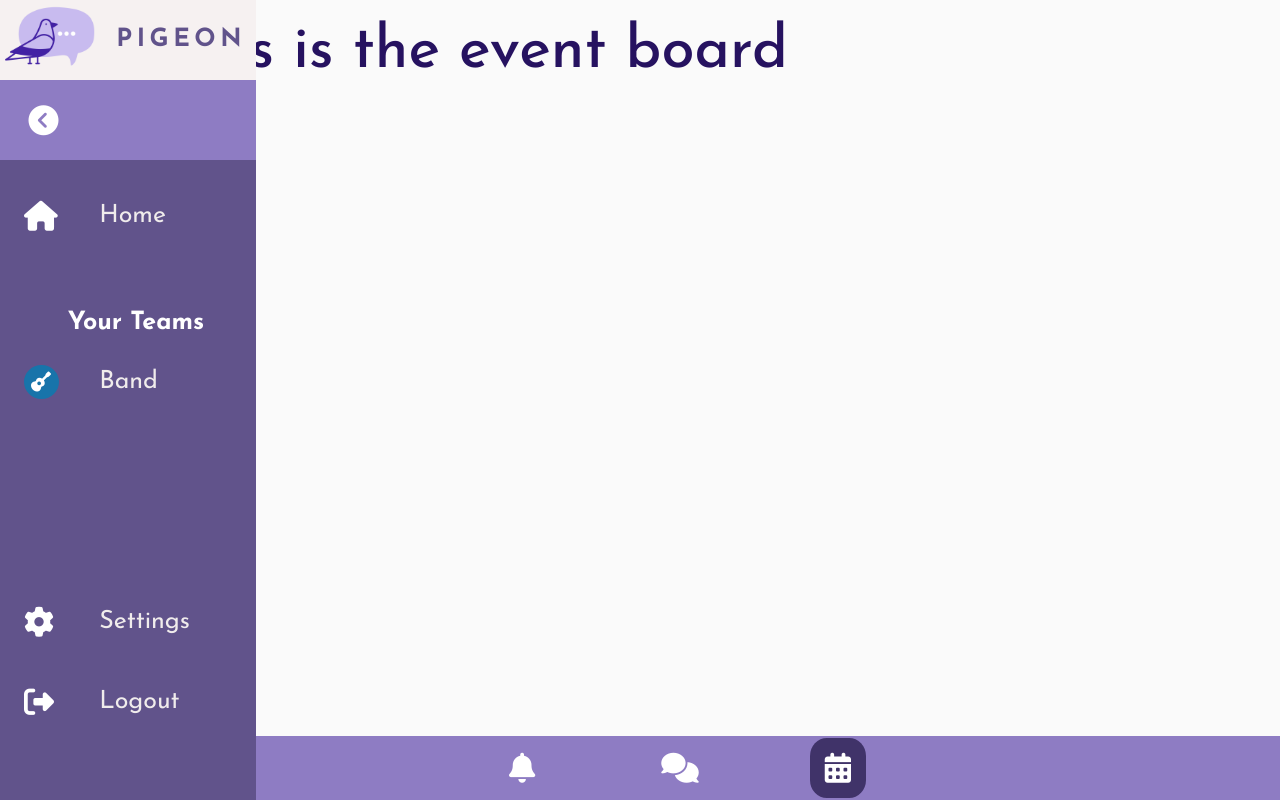
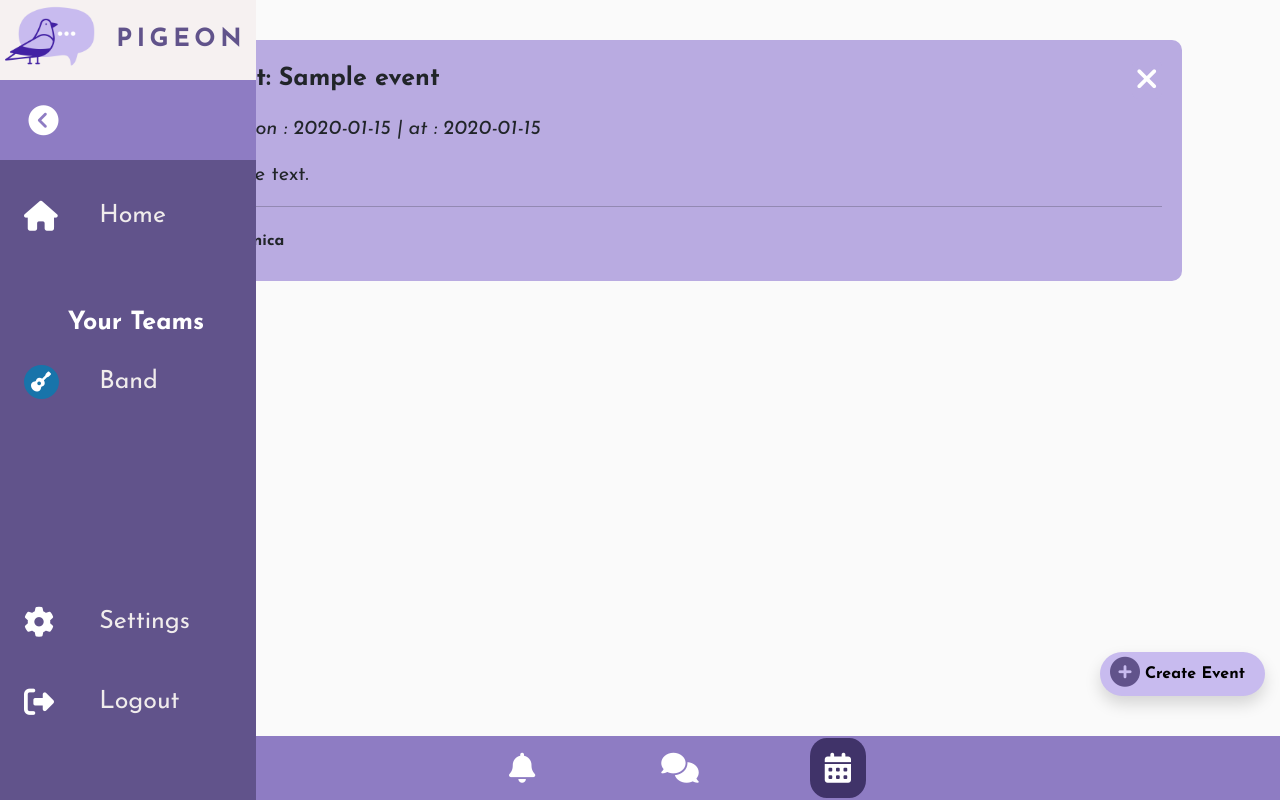
Before and after one commit to Danica-Kane/Pigeon, a Flask app: page /event_board in a window 1280 px wide. Run offline with Flask 3, Linux system fonts and the light colour scheme; a user stored in the database is signed in; tables that the repository leaves empty hold one stand-in row (values such as "Sample post"); some libraries are stand-ins or nearby versions.

Commit message:
event board module - aethetics

```diff
--- a/website/models.py
+++ b/website/models.py
@@ -6,6 +6,7 @@ from flask_wtf import FlaskForm, CSRFProtect
 from wtforms import StringField, SubmitField
 from wtforms.validators import DataRequired, Length
 from wtforms.widgets import TextArea
+from wtforms.fields import DateField,DateTimeField, TimeField
 
 class User(db.Model, UserMixin):
     id = db.Column(db.Integer, primary_key=True)
@@ -17,6 +18,8 @@ class User(db.Model, UserMixin):
     #user can have many posts
     posts = db.relationship('Posts', backref='poster')
     postsalert = db.relationship('PostsAlert', backref='posteralert')
+    postsevent = db.relationship('PostsEvent', backref='posterevent')
+
 
 # database for instant messaging
 class Posts(db.Model):
@@ -43,3 +46,21 @@ class PostFormAlert(FlaskForm):
     title = StringField("Title", validators=[DataRequired()])
     content = StringField("Content", validators=[DataRequired()], widget=TextArea())
     submit = SubmitField("Submit")
+
+# database for the events page
+class PostsEvent(db.Model):
+    id = db.Column(db.Integer, primary_key=True)
+    title = db.Column(db.String(150))
+    content = db.Column(db.Text)
+    date_posted = db.Column(db.DateTime(timezone=True), default=func.now())
+    entrydate = db.Column(db.String(150))
+    time = db.Column(db.String(150))
+    #foreign key to link users
+    poster_id = db.Column(db.Integer, db.ForeignKey(User.id))
+
+class PostFormEvent(FlaskForm):
+    title = StringField("Title", validators=[DataRequired()])
+    entrydate = DateField('Event Date', format='%Y-%m-%d' )
+    time = StringField("Event Time", validators=[DataRequired()])
+    content = StringField("Details", validators=[DataRequired()], widget=TextArea())
+    submit = SubmitField("Submit")
--- a/website/static/css/main.css
+++ b/website/static/css/main.css
@@ -377,7 +377,7 @@ h3{
   width: 5px;
   height: 5px;
   position: absolute;
-  bottom: 4.5vh;
+  bottom: 4.25vh;
 }
 
 .alert-text{
@@ -431,5 +431,12 @@ h3{
   padding-left: 3px;
   padding-right: 3px;
   padding-bottom: 0px;
-  background-color: #7c6cae;
+  background-color: #b9abe1;
 }
+
+/* event cards */
+
+.event-post-date{
+  font-size: 20px;
+  font-style: italic;
+}
--- a/website/templates/alert_board.html
+++ b/website/templates/alert_board.html
@@ -9,7 +9,7 @@
 {% for postalert in posts %}
     <div class="alert-post-card">
         <a href="/delete/{{postalert.id}}" class="btn alert-close-btn"><i class="fa-solid fa-xmark"></i></a>
-        <p class="alert-post-title">{{ postalert.title }}</p>
+        <p class="alert-post-title">Alert: {{ postalert.title }}</p>
         <p class="alert-post-content">{{ postalert.content }} </p>
         <hr>
         <img src="{{ url_for('static', filename='images/' + postalert.posteralert.profile_pic )}}" class="profile-pic-msg">
--- a/website/templates/event_board.html
+++ b/website/templates/event_board.html
@@ -1,11 +1,60 @@
 {% extends "base.html" %} {% block title%}Event Board{% endblock %} {% block content %}
 
 <main>
-<h1>this is the event board</h1>
+<!-- display messages -->
 
+<br/>
 
+{% for postevent in posts %}
+    <div class="alert-post-card">
+        <a href="/delete_event/{{postevent.id}}" class="btn alert-close-btn"><i class="fa-solid fa-xmark"></i></a>
+        <p class="alert-post-title">Event: {{ postevent.title }}</p>
+        <p class="event-post-date">Event on : {{ postevent.entrydate }} | at : {{ postevent.time }}</p>
+        <p class="alert-post-content">{{ postevent.content }} </p>
+        <hr>
+        <img src="{{ url_for('static', filename='images/' + postevent.posterevent.profile_pic )}}" class="profile-pic-msg">
+        <strong>{{ postevent.posterevent.first_name }}</strong>
+    </div>
+    <br/><br/>
+{% endfor %}
 
-</main>
+<!-- Form to create message -->
+
+<!-- Button trigger modal -->
+<button type="button" class="btn alert-create-btn shadow" data-bs-toggle="modal" data-bs-target="#eventModal">
+    <i class="fa-solid fa-circle-plus"></i>
+    <p class="alert-text" >_ Create Event</p>
+  </button>
+
+  <!-- Modal -->
+  <div class="modal fade" id="eventModal" tabindex="-1" aria-labelledby="eventModalLabel" aria-hidden="true">
+    <div class="modal-dialog">
+      <div class="modal-content">
+        <div class="modal-header">
+          <p class="modal-title fs-5" id="eventModalLabel"><strong>Create Event</strong></p>
+          <button type="button" class="btn-close" data-bs-dismiss="modal" aria-label="Close"></button>
+        </div>
+        <div class="modal-body">
+            <div class=" p-3 mb-5 bg-body">
+                <form method="POST">
+                    {{form.hidden_tag()}}
+                    {{form.title.label (class="form-label-alert")}} <br/>
+                    {{form.title (class="form-control alert-title-input", placeholder="What is your event about?")}} <br/> <br/>
+                    {{form.entrydate.label (class="form-label-alert")}} <br/>
+                    {{form.entrydate (class="form-control DateTimeField")}} <br/> <br/>
+                    {{form.time.label (class="form-label-alert")}} <br/>
+                    {{form.time (class="form-control alert-title-input", placeholder="What time is your event")}} <br/> <br/>
+                    {{form.content.label (class="form-label-alert")}}<br/>
+                    {{form.content (class="form-control alert-content-input", placeholder="Put the details of your event here", rows="5")}}
+                    <br/><br/>
+                    {{ form.submit(class="btn alert-submit-btn")}}
+                </form>
+            </div>
+        </div>
+      </div>
+    </div>
+  </div>
+
 
 <!--SECONDARY NAVBAR-->
 <nav id="secondary-nav" class="navbar navbar-expand fixed-bottom sub-nav">
--- a/website/views.py
+++ b/website/views.py
@@ -8,6 +8,9 @@ from .models import Posts
 
 from .models import PostFormAlert, User
 from .models import PostsAlert, User
+
+from .models import PostFormEvent, User
+from .models import PostsEvent, User
 
 from flask_wtf import FlaskForm, CSRFProtect
 from wtforms import StringField, SubmitField
@@ -68,16 +71,38 @@ def alert_board():
 
     return render_template("alert_board.html", user=current_user,  form=form, posts=posts)
 
-@views.route('/event_board')
+# EVENT BOARD
+
+@views.route('/event_board', methods=["GET", "POST"])
 @login_required
 def event_board():
-    return render_template("event_board.html", user=current_user)
+
+    form = PostFormEvent()
+
+    if form.validate_on_submit():
+        posterevent = current_user.id
+        postevent = PostsEvent(content=form.content.data, title=form.title.data, entrydate=form.entrydate.data,time=form.time.data, poster_id=posterevent)
+        form.title.data = ""
+        form.content.data = ""
+        form.entrydate.data = ""
+        form.time.data = ""
+
+        #add data to database
+        db.session.add(postevent)
+        db.session.commit()
+
+    # get messages from database
+    posts = PostsEvent.query.order_by(PostsEvent.date_posted)
+
+    return render_template("event_board.html", user=current_user, form=form, posts=posts)
 
 
 @views.route('/settings')
 @login_required
 def settings():
     return render_template("settings.html", user=current_user)
+
+# DELEATE POSTS
 
 @views.route('delete/<int:id>')
 @login_required
@@ -95,3 +120,20 @@ def delete(id):
     else:
         flash("you are not authorised to delete this alert. ")
         return redirect('/alert_board')
+
+@views.route('delete_event/<int:id>')
+@login_required
+def delete_event(id):
+    event_to_delete = PostsEvent.query.get_or_404(id)
+    id = current_user.id
+
+    if id == event_to_delete.poster_id:
+        try:
+            db.session.delete(event_to_delete)
+            db.session.commit()
+            return redirect('/event_board')
+        except:
+            return "there was a problem"
+    else:
+        flash("you are not authorised to delete this event. ")
+        return redirect('/event_board')
```
Also changed, not shown: instance/databse.db, website/static/images/07c046f6-1ee1-11ef-a371-1e000701594a.webp (renamed from website/static/images/68a1e0e4-1c6e-11ef-9343-1e000701594a.webp), website/static/images/1940f2be-1c9c-11ef-a6d8-1e000701594a.webp (deleted).
